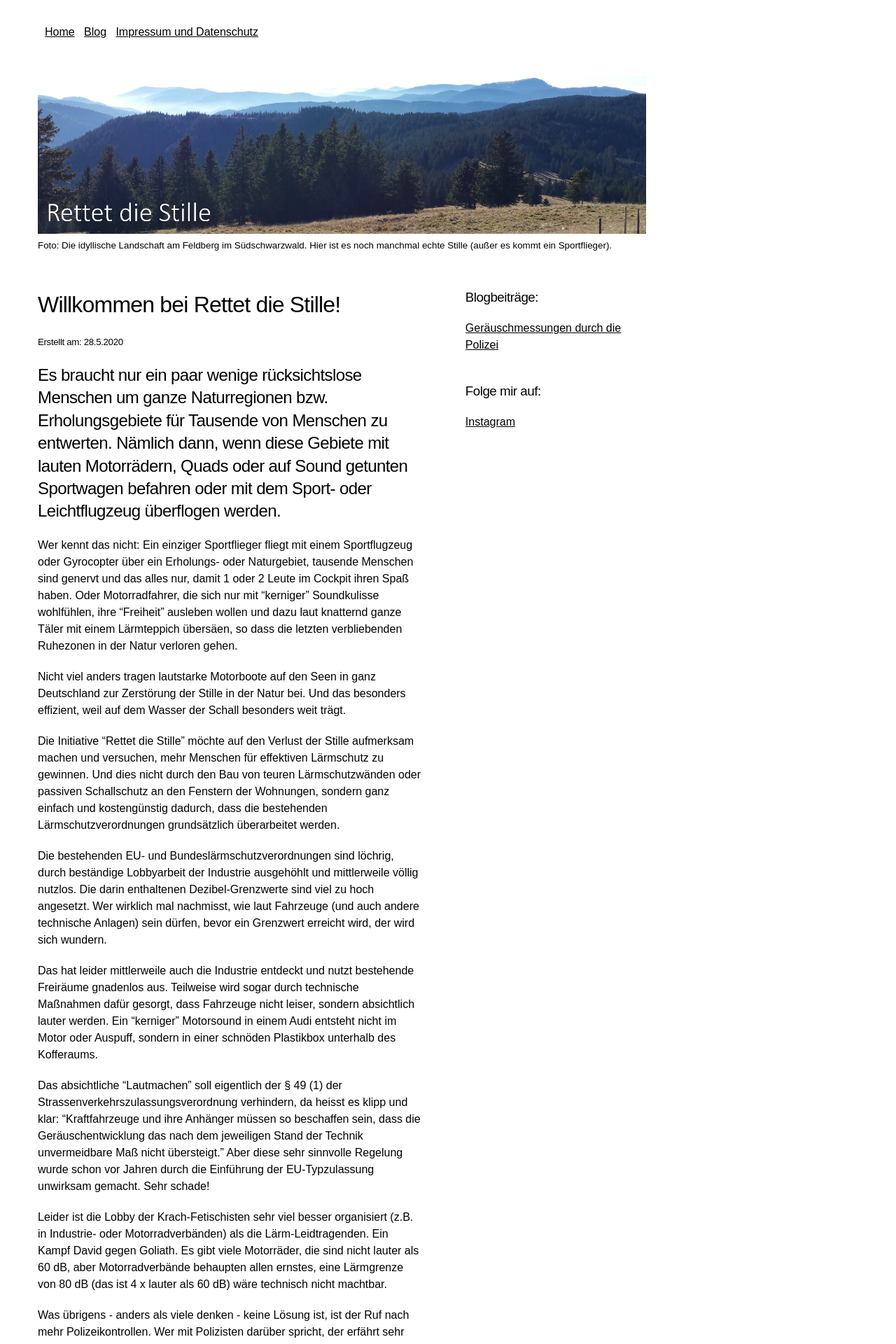
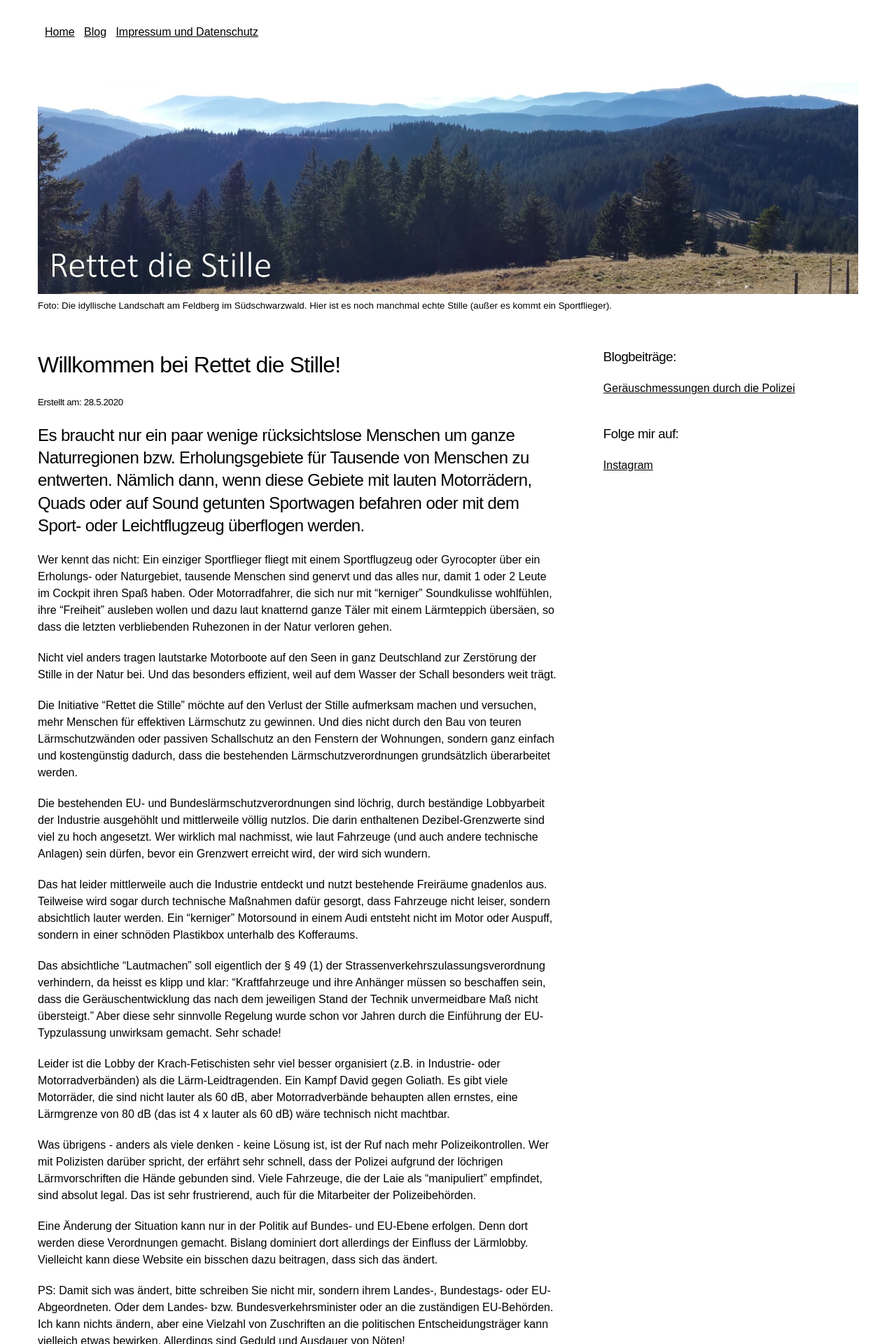
Before and after one commit to rettet-die-stille/rettet-die-stille.github.io, a Jekyll site: the page built from index.md, in a window 1280 px wide. Shown: the top 1920 px of the page at 70% size. Built offline with Jekyll 4.4.1, drawn with Linux system fonts in a browser that asks for light colours; our own code applies the rules of GitHub Pages for plain Markdown files.

Commit message:
Update defaultmodern.html

```diff
--- a/_layouts/defaultmodern.html
+++ b/_layouts/defaultmodern.html
@@ -82,7 +82,6 @@ layout: default
 </head>
 
 <body>
-  <div id="frame">
     <div id="header">
       {% include _nav.html %}
     </div>
@@ -119,5 +118,5 @@ layout: default
       <h2>Footer</h2>
     </div>
     -->
-  </div>
+
 </body>
```
